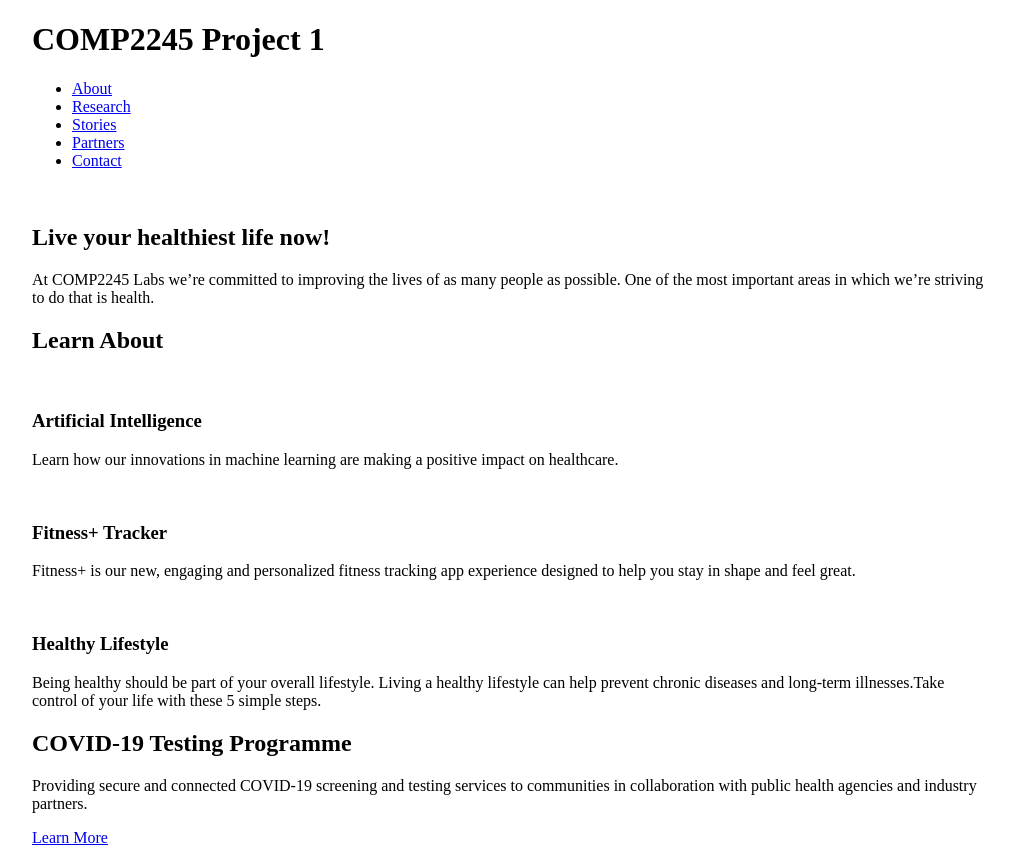
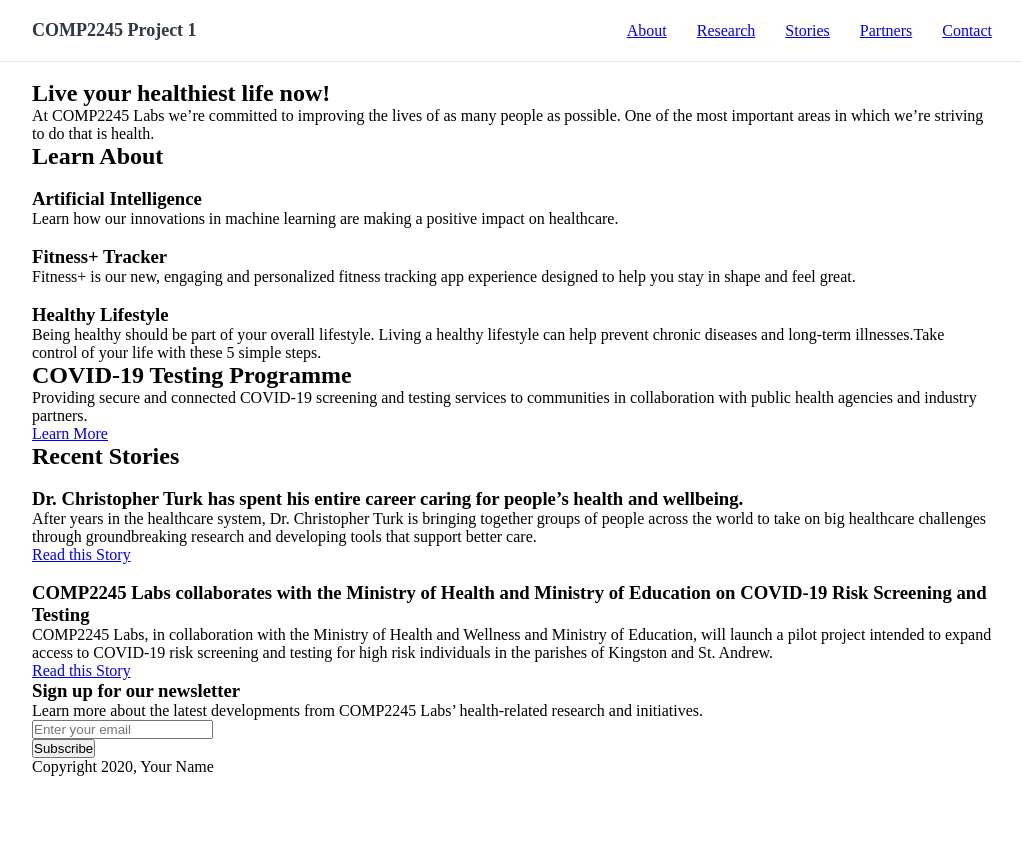
Before and after one commit to Dejaunte/comp2245-project1, a plain HTML site: page index.html in a window 1280 px wide. Shown: the top 850 px of the page, without its empty margins (128-1150 px from the left). After the commit the page ends 800 px from the top, so only its background shows below. Drawn offline with Linux system fonts and the light colour scheme.

Commit message:
updated style page with header and nav styles

```diff
--- a/styles.css
+++ b/styles.css
@@ -1,4 +1,12 @@
 /* Add your CSS to this file */
+
+* {
+    box-sizing: border-box;
+    margin: 0;
+    padding: 0;
+
+}
+
 body {
     margin: 0;
     font-size: 16px;
@@ -9,3 +17,32 @@ body {
     max-width: 960px;
     width: 100%;
 }
+
+/* Header */
+header {
+    background-color: #ffffff;
+    padding: 20px 0;
+    border-bottom: 1px solid #E2E8F0;
+
+}
+
+header .container {
+    display: flex;
+    justify-content: space-between;
+    align-items: center;
+}
+
+header h1 {
+    font-size: 18px;
+    color: #2d3748;
+}
+
+nav ul {
+    display: flex;
+    list-style: none;
+    gap: 30px;
+}
+
+nav a:hover {
+    color: #5a67d8;
+}
```
